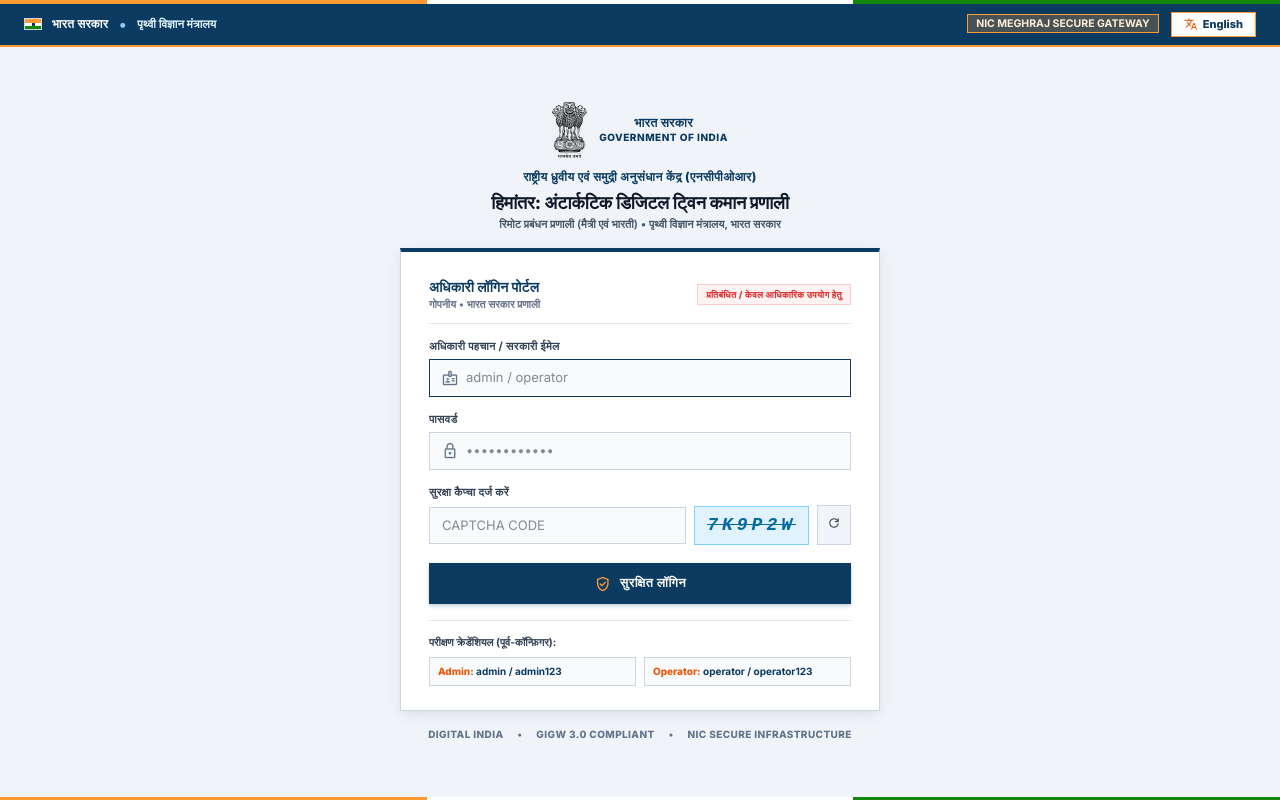
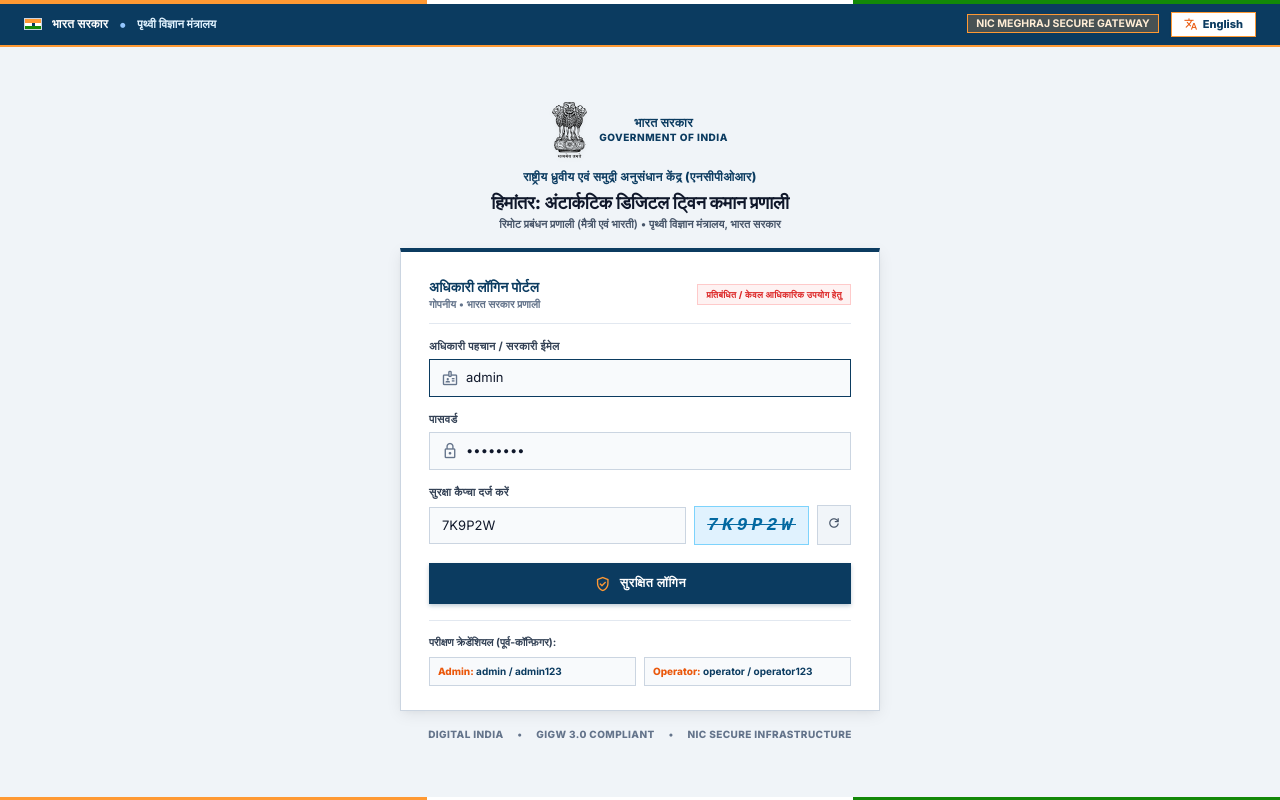
Before and after one commit to UNKNOWN-FLAME/SIH2026, a React (Vite) app in the folder frontend/: page /login in a window 1280 px wide. Built offline with nearby package versions, Linux system fonts and the light colour scheme; no server answers.

Commit message:
fix: pre-fill admin credentials on login page load

```diff
--- a/frontend/src/pages/LoginPage.tsx
+++ b/frontend/src/pages/LoginPage.tsx
@@ -8,9 +8,9 @@
   const { login } = useAuth()
   const navigate = useNavigate()
   const { lang, toggleLang, t } = useLanguage()
-  const [username, setUsername] = useState('')
-  const [password, setPassword] = useState('')
-  const [captchaInput, setCaptchaInput] = useState('')
+  const [username, setUsername] = useState('admin')
+  const [password, setPassword] = useState('admin123')
+  const [captchaInput, setCaptchaInput] = useState('7K9P2W')
   const [captchaCode, setCaptchaCode] = useState('7K9P2W')
   const [error, setError] = useState('')
   const [loading, setLoading] = useState(false)
```
